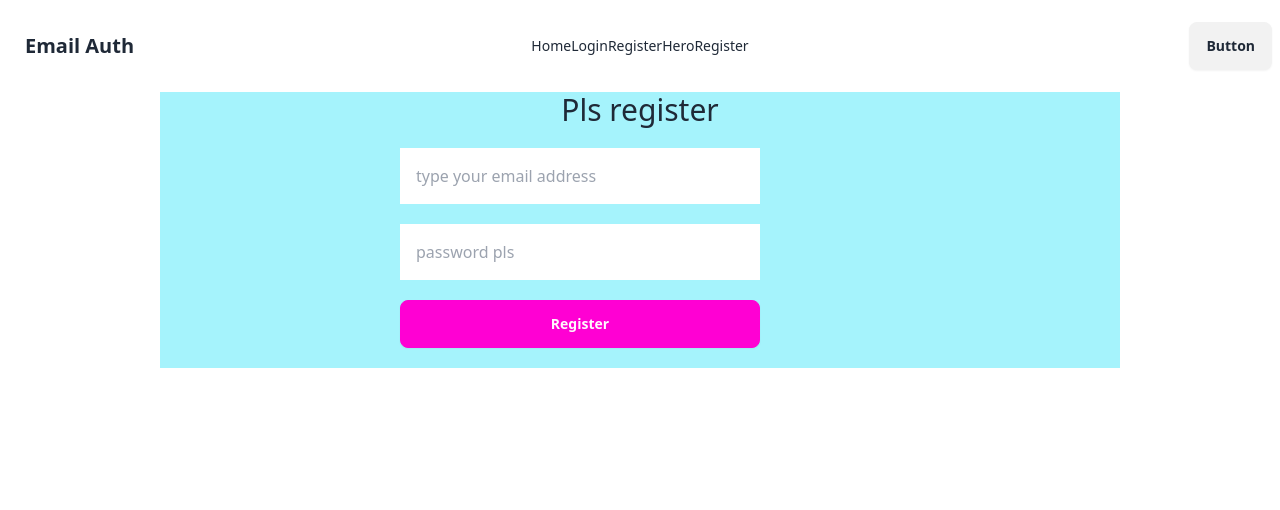
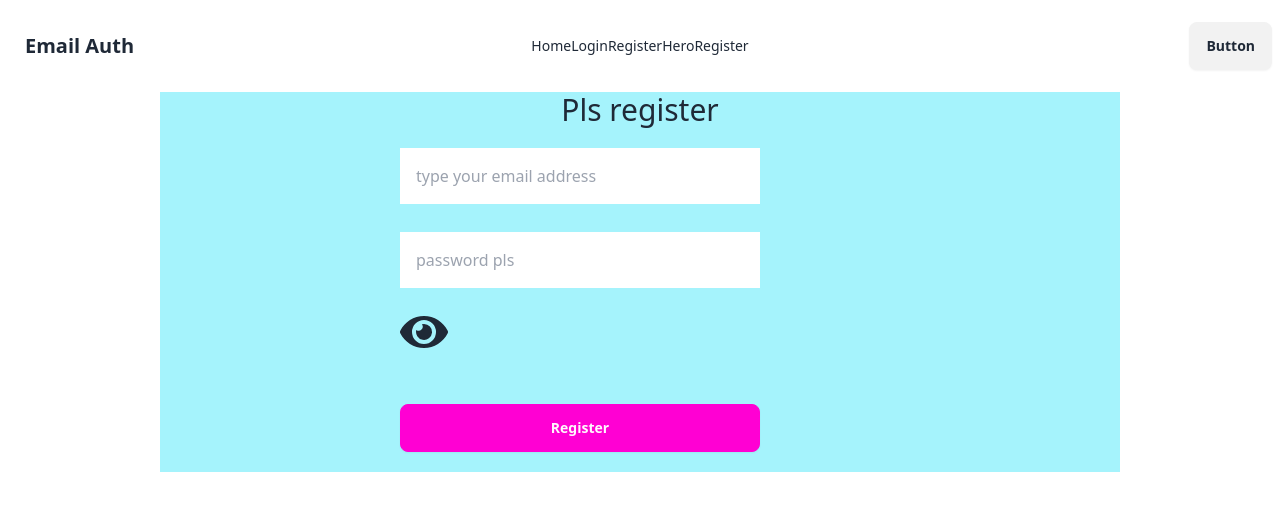
Before and after one commit to SohelShahid117/ph9-M-50-user-email-password-auth, a React (Vite) app: page /register in a window 1280 px wide. Shown: the top 510 px of the page. Built offline with nearby package versions, Linux system fonts and the light colour scheme.

Commit message:
50-5 Regular Expression Validation And Toggle Show Password done

```diff
--- a/package.json
+++ b/package.json
@@ -15,6 +15,7 @@
     "match-sorter": "^6.3.4",
     "react": "^18.2.0",
     "react-dom": "^18.2.0",
+    "react-icons": "^5.2.1",
     "react-router-dom": "^6.23.1",
     "sort-by": "^1.2.0"
   },
--- a/src/Components/Register/Register.jsx
+++ b/src/Components/Register/Register.jsx
@@ -1,11 +1,15 @@
 import { createUserWithEmailAndPassword } from "firebase/auth";
 import React, { useState } from "react";
 import auth from "../../Firebase/Firebase.config";
+import { FaEye } from "react-icons/fa";
+import { FaEyeSlash } from "react-icons/fa6";
 //50-4 Simple Input Field Validation, Error, And Success Message
+//50-5 Regular Expression Validation And Toggle Show Password
 
 const Register = () => {
   const [registerErr, setRegisterErr] = useState("");
   const [registerSuccess, setRegisterSuccess] = useState("");
+  const [showPassword, setShowPassword] = useState(false);
   const handleRegister = (e) => {
     e.preventDefault();
     console.log(e);
@@ -14,8 +18,11 @@
     const password = e.target.password.value;
     // console.log(email);
     // console.log(password);
-    if (password.length) {
+    if (password.length < 6) {
       setRegisterErr("password should be 6 charecter or longer");
+      return;
+    } else if (!/[A-Z]/.test(password)) {
+      setRegisterErr("password should be at least one uppercase letter");
       return;
     }
     setRegisterErr("");
@@ -48,12 +55,21 @@
           <br />
           <input
             className="w-3/4 mb-5 p-4"
-            type="password"
+            // type="password"
+            type={showPassword ? "text" : "password"}
             name="password"
             id=""
             placeholder="password pls"
             required
           />
+          <span
+            onClick={() => {
+              setShowPassword(!showPassword);
+            }}
+            className="text-5xl"
+          >
+            {showPassword ? <FaEyeSlash /> : <FaEye />}
+          </span>
           <br />
           <input
             className="btn btn-secondary w-3/4 mb-5 text-center mx-auto p-4"
```
Also changed, not shown: 1 other file (tests, documents, lock files or other folders).
